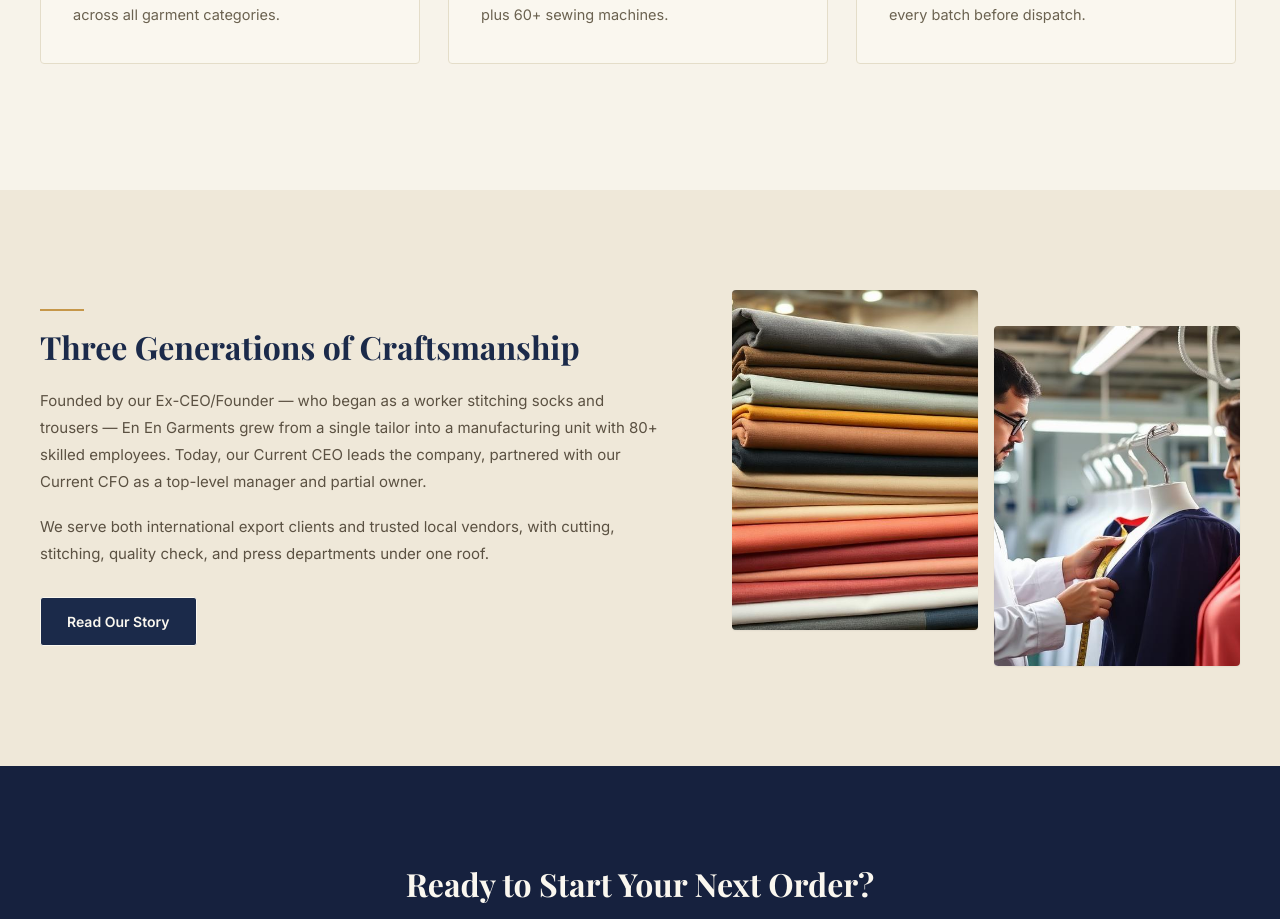
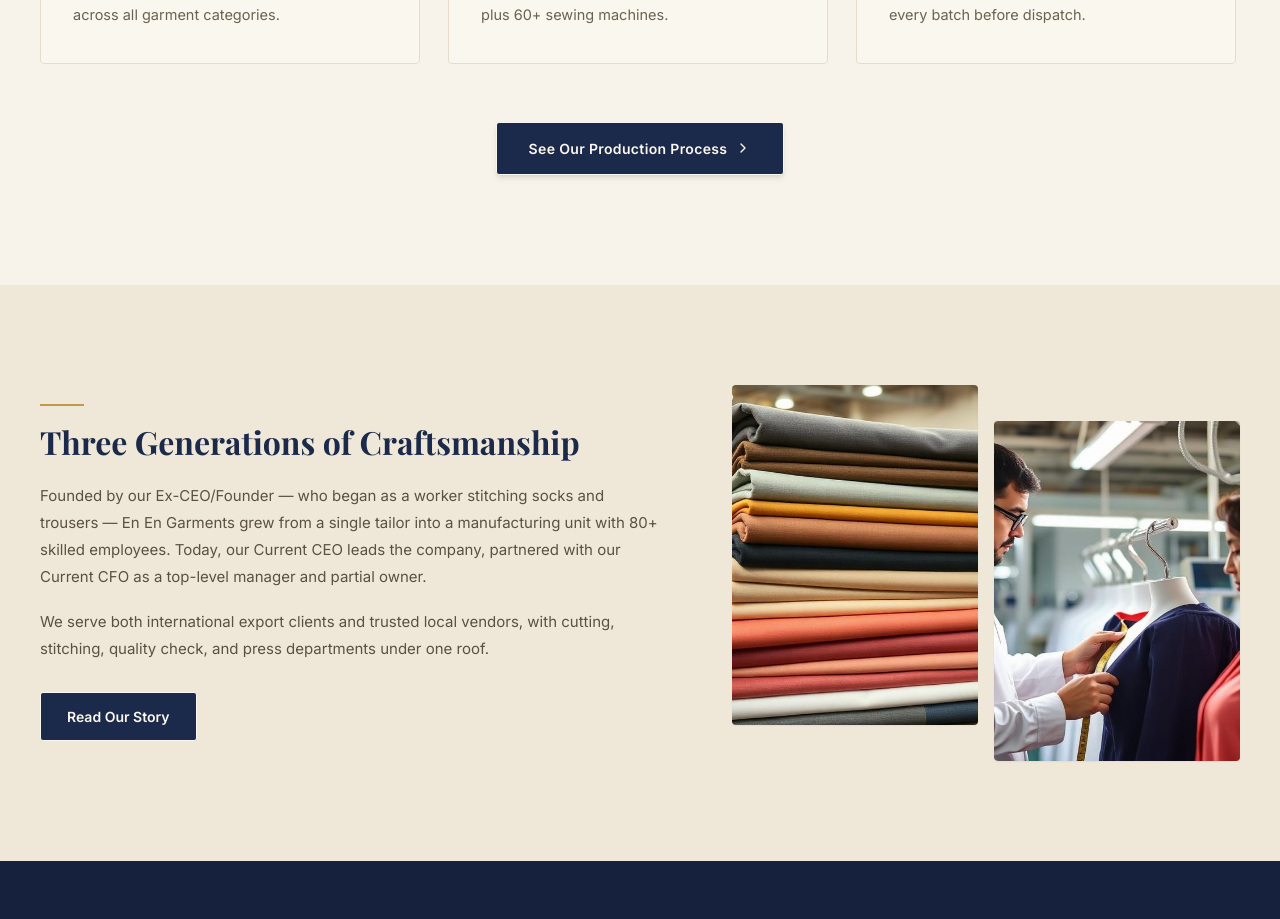
Before and after one commit to muradatgalaxy21/garmentflow-management, a React (Vite) app: page / in a window 1280 px wide. Shown: the part 1340-2259 px from the top of the page. Built offline with nearby package versions, Linux system fonts and the light colour scheme; no server answers; a web font is replaced by a local one.

Commit message:
Add production process CTA button to capabilities section
Links to enengarments.com capabilities page pending visual animation.

```diff
--- a/src/pages/HomePage.tsx
+++ b/src/pages/HomePage.tsx
@@ -216,6 +216,18 @@ export default function HomePage() {
               </motion.div>
             ))}
           </div>
+
+          <div className="flex justify-center mt-[42px]">
+            <a
+              href="https://enengarments.com/capabilities#:~:text=Our%20Production%20Process"
+              target="_blank"
+              rel="noopener noreferrer"
+              className="btn-fill-navy inline-flex items-center justify-center gap-2 px-[32px] py-[15px] rounded-[3px] text-[14px] font-semibold tracking-wide shadow-md hover:shadow-xl hover:-translate-y-0.5 transition-all"
+            >
+              See Our Production Process
+              <ChevronRight size={16} />
+            </a>
+          </div>
         </div>
       </section>
 
```
